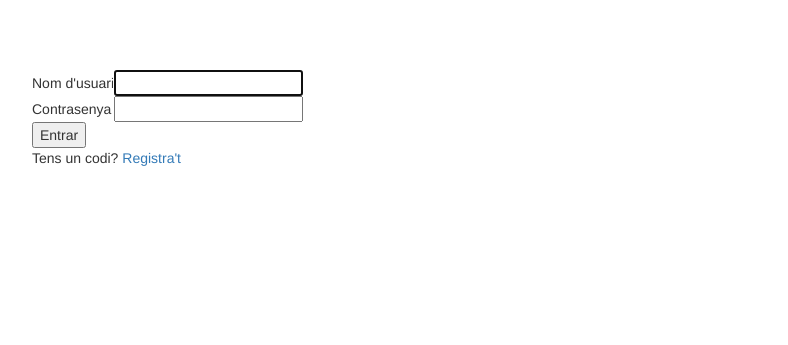
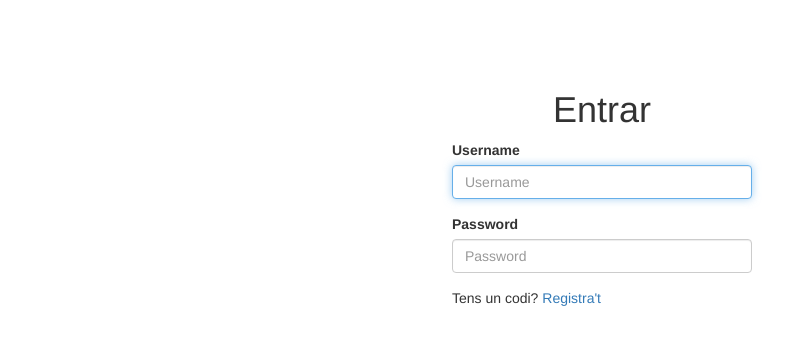
Before and after one commit to victorg590/ampadb, a Django app: page /accounts/login/ in a window 1280 px wide. Shown: the top 345 px of the page, without its empty margins (38-826 px from the left). Run offline with Django 3.2, Linux system fonts and the light colour scheme; style sheets or scripts are compiled from the project's sources; parts of the project's set-up code (start-up, migrations or seed data) failed here and were passed over; some libraries are stand-ins or nearby versions.

Commit message:
Afegit BS a entrada i registre. Habilitades traduccions

```diff
--- a/ampadb/settings.py
+++ b/ampadb/settings.py
@@ -56,6 +56,7 @@ MIDDLEWARE_CLASSES = [
     'django.middleware.security.SecurityMiddleware',
     'whitenoise.middleware.WhiteNoiseMiddleware',
     'django.contrib.sessions.middleware.SessionMiddleware',
+    'django.middleware.locale.LocaleMiddleware',
     'django.middleware.common.CommonMiddleware',
     'django.middleware.csrf.CsrfViewMiddleware',
     'django.contrib.auth.middleware.AuthenticationMiddleware',
--- /dev/null
+++ b/usermanager/static/scss/login.css
@@ -0,0 +1,7 @@
+.login, .register {
+  margin: 0 auto;
+  max-width: 300px; }
+  .login h1, .register h1 {
+    text-align: center; }
+
+/*# sourceMappingURL=login.css.map */
--- /dev/null
+++ b/usermanager/static/scss/login.scss
@@ -0,0 +1,7 @@
+.login, .register {
+  margin: 0 auto;
+  max-width: 300px;
+  h1 {
+    text-align: center;
+  }
+}
--- a/usermanager/templates/registration/login.html
+++ b/usermanager/templates/registration/login.html
@@ -1,11 +1,15 @@
 {% extends "base.html" %}
 {% load urllink %}
+{% load static %}
+{% load bootstrap3 %}
 {% block title %}Entrar :: AMPA IES Forat Del Vent{% endblock %}
 
+{% block head %}
+{{ block.super }}
+<link rel="stylesheet" href="{% static 'scss/login.css' %}"/>
+{% endblock head %}
+
 {% block body %}
-{% if form.errors %}
-<p>Usuari o contrasenya incorrectes.</p>
-{% endif %}
 
 {% if next %}
 {% if user.is_authenticated %}
@@ -15,22 +19,13 @@
 {% endif %}
 {% endif %}
 
-<form method="post" action="{% url 'login' %}">
-  {% csrf_token %}
-  <table>
-    <tr>
-      <td>Nom d'usuari</td>
-      <td>{{ form.username }}</td>
-    </tr>
-    <tr>
-      <td>Contrasenya</td>
-      <td>{{ form.password }}</td>
-    </tr>
-  </table>
-  <input type="submit" value="Entrar"/>
-  <input type="hidden" name="next" value="{{ next }}"/>
-</form>
-<table><tr>
-  <td>Tens un codi? {% urllink "Registra't" 'register' %}</td>
-</tr></table>
+<div class="login">
+  <h1>Entrar</h1>
+  <form method="post">
+    {% csrf_token %}
+    {% bootstrap_form form %}
+    {% buttons submit='Entrar' %}{% endbuttons %}
+  </form>
+  <p>Tens un codi? {% urllink "Registra't" 'register' %}</p>
+</div>
 {% endblock body %}
```
Also changed, not shown: TODO.md (+6 -4 lines), usermanager/templates/registration/register.html (+15 -8 lines), 2 other files.
